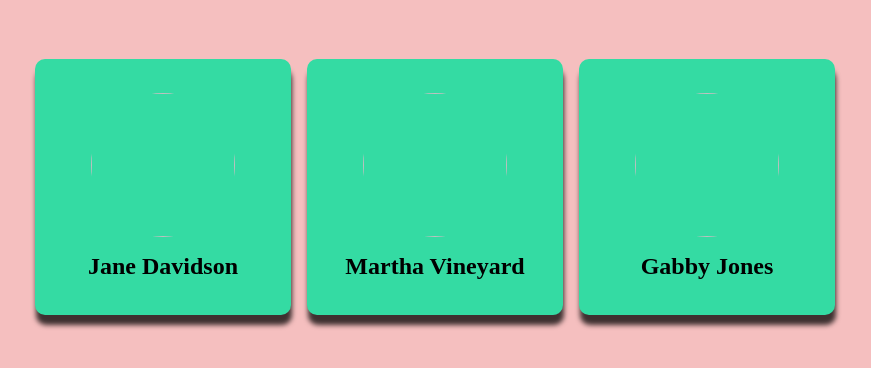
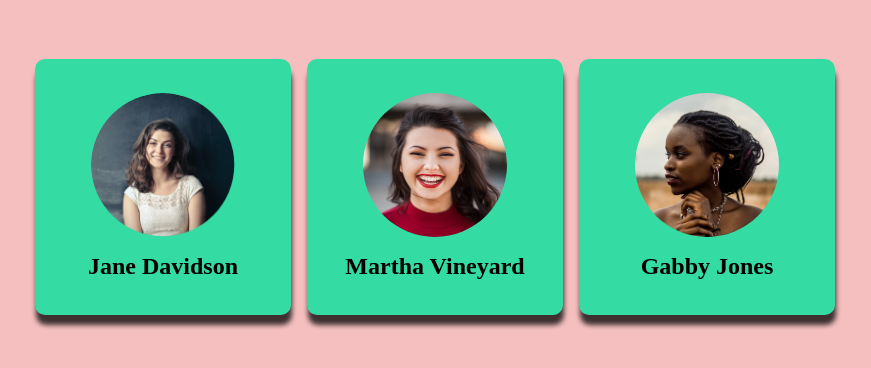
Before and after one commit to nikldev0/bio-animation, a plain HTML site: page index.html in a window 1280 px wide. Shown: the part 272-640 px from the top of the page, without its empty margins (205-1076 px from the left). Drawn offline with Linux system fonts and the light colour scheme; a web font is replaced by a local one.

Commit message:
Update index.html

```diff
--- a/index.html
+++ b/index.html
@@ -10,7 +10,7 @@
     <h1>Click the card to find out more about our staff</h1>
     <div class="grid-container">
       <div class="grid-item">
-        <img src="/lady.png" alt="" />
+        <img src="/jane.png" alt="" />
         <p>
           Lorem, ipsum dolor sit amet consectetur adipisicing elit. Perspiciatis
           aspernatur voluptates magnam eius necessitatibus ab numquam odit
@@ -19,7 +19,7 @@
         <h2>Jane Davidson</h2>
       </div>
       <div class="grid-item">
-        <img src="/Screenshot from 2020-10-09 17-34-11.png" alt="" />
+        <img src="/martha.png" alt="" />
         <p>
           Lorem, ipsum dolor sit amet consectetur adipisicing elit. Perspiciatis
           aspernatur voluptates magnam eius necessitatibus ab numquam odit
@@ -28,7 +28,7 @@
         <h2>Martha Vineyard</h2>
       </div>
       <div class="grid-item">
-        <img src="/screenshot2.png" alt="" />
+        <img src="/gabby.png" alt="" />
         <p>
           Lorem, ipsum dolor sit amet consectetur adipisicing elit. Perspiciatis
           aspernatur voluptates magnam eius necessitatibus ab numquam odit
```
